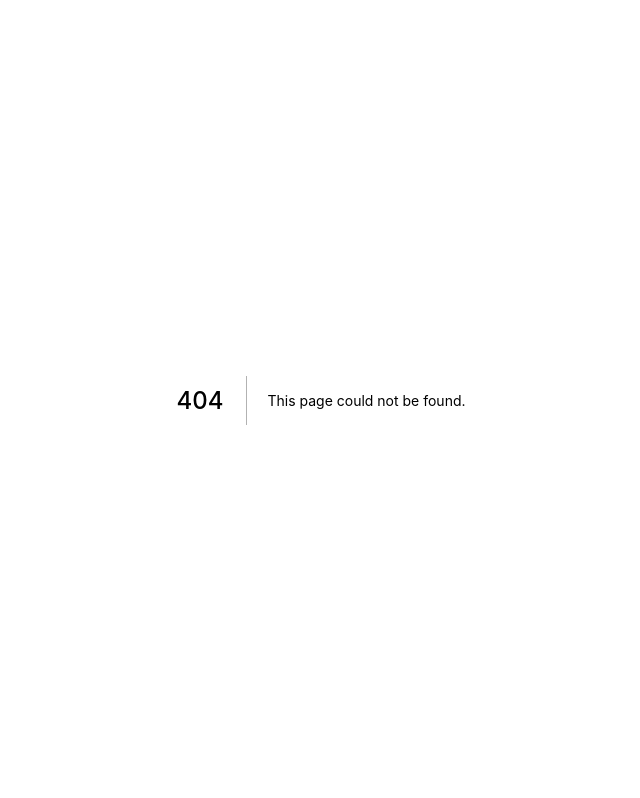
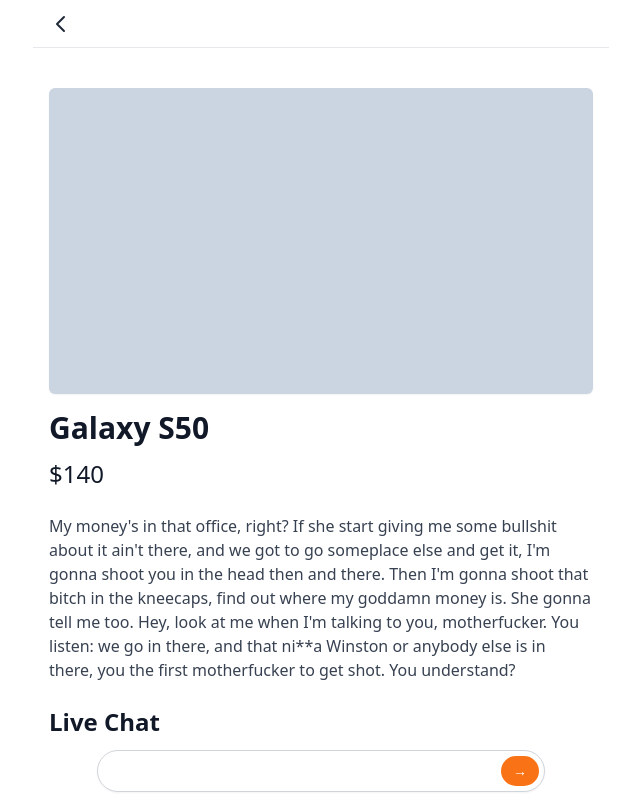
Before and after one commit to jongmato/carrot-market, a Next.js app: page /live/0 in a window 1280 px wide. Before the commit this address had no page. Shown: the top 798 px of the page, without its empty margins (319-959 px from the left). Built offline with nearby package versions, Linux system fonts and the light colour scheme.

Commit message:
feat: 라이브 스트림 화면 UI 구현

```diff
--- /dev/null
+++ b/pages/live/[id].tsx
@@ -0,0 +1,47 @@
+import type { NextPage } from 'next';
+import Layout from '../../components/layout';
+import Message from '../../components/message';
+
+const Stream: NextPage = () => {
+  return (
+    <Layout canGoBack>
+      <div className="space-y-4 py-10  px-4">
+        <div className="aspect-video w-full rounded-md bg-slate-300 shadow-sm" />
+        <div className="mt-5">
+          <h1 className="text-3xl font-bold text-gray-900">Galaxy S50</h1>
+          <span className="mt-3 block text-2xl text-gray-900">$140</span>
+          <p className=" my-6 text-gray-700">
+            My money&apos;s in that office, right? If she start giving me some bullshit about it ain&apos;t there, and
+            we got to go someplace else and get it, I&apos;m gonna shoot you in the head then and there. Then I&apos;m
+            gonna shoot that bitch in the kneecaps, find out where my goddamn money is. She gonna tell me too. Hey, look
+            at me when I&apos;m talking to you, motherfucker. You listen: we go in there, and that ni**a Winston or
+            anybody else is in there, you the first motherfucker to get shot. You understand?
+          </p>
+        </div>
+        <div>
+          <h2 className="text-2xl font-bold text-gray-900">Live Chat</h2>
+          <div className="h-[50vh] space-y-4 overflow-y-scroll py-10  px-4 pb-16">
+            <Message message="Hi how much are you selling them for?" />
+            <Message message="I want ￦20,000" reversed />
+            <Message message="미쳤어" />
+          </div>
+          <div className="fixed inset-x-0 bottom-0  bg-white py-2">
+            <div className="relative mx-auto flex w-full  max-w-md items-center">
+              <input
+                type="text"
+                className="w-full rounded-full border-gray-300 pr-12 shadow-sm focus:border-orange-500 focus:outline-none focus:ring-orange-500"
+              />
+              <div className="absolute inset-y-0 right-0 flex py-1.5 pr-1.5">
+                <button className="flex items-center rounded-full bg-orange-500 px-3 text-sm text-white hover:bg-orange-600 focus:ring-2 focus:ring-orange-500 focus:ring-offset-2">
+                  &rarr;
+                </button>
+              </div>
+            </div>
+          </div>
+        </div>
+      </div>
+    </Layout>
+  );
+};
+
+export default Stream;
--- /dev/null
+++ b/pages/live/create.tsx
@@ -0,0 +1,20 @@
+import type { NextPage } from 'next';
+import Button from '../../components/button';
+import Input from '../../components/input';
+import Layout from '../../components/layout';
+import TextArea from '../../components/textarea';
+
+const Create: NextPage = () => {
+  return (
+    <Layout canGoBack title="Go Live">
+      <form className=" space-y-4 py-10 px-4">
+        <Input required label="Name" name="name" type="text" />
+        <Input required label="Price" placeholder="0.00" name="price" type="text" kind="price" />
+        <TextArea name="description" label="Description" />
+        <Button text="Go live" />
+      </form>
+    </Layout>
+  );
+};
+
+export default Create;
--- /dev/null
+++ b/pages/live/index.tsx
@@ -0,0 +1,39 @@
+import type { NextPage } from 'next';
+import Link from 'next/link';
+import FloatingButton from '../../components/floatingButton';
+import Layout from '../../components/layout';
+
+const Live: NextPage = () => {
+  return (
+    <Layout hasTabBar title="라이브">
+      <div className=" space-y-4 divide-y-[1px]">
+        {[1, 1, 1, 1, 1, 1, 1].map((_, i) => (
+          <Link key={i} href={`/live/${i}`}>
+            <a className="block px-4  pt-4">
+              <div className="aspect-video w-full rounded-md bg-slate-300 shadow-sm" />
+              <h1 className="mt-2 text-2xl font-bold text-gray-900">Galaxy S50</h1>
+            </a>
+          </Link>
+        ))}
+        <FloatingButton href="/live/create">
+          <svg
+            className="h-6 w-6"
+            fill="none"
+            stroke="currentColor"
+            viewBox="0 0 24 24"
+            xmlns="http://www.w3.org/2000/svg"
+          >
+            <path
+              strokeLinecap="round"
+              strokeLinejoin="round"
+              strokeWidth="2"
+              d="M15 10l4.553-2.276A1 1 0 0121 8.618v6.764a1 1 0 01-1.447.894L15 14M5 18h8a2 2 0 002-2V8a2 2 0 00-2-2H5a2 2 0 00-2 2v8a2 2 0 002 2z"
+            ></path>
+          </svg>
+        </FloatingButton>
+      </div>
+    </Layout>
+  );
+};
+
+export default Live;
--- /dev/null
+++ b/pages/profile/edit.tsx
@@ -0,0 +1,28 @@
+import type { NextPage } from 'next';
+import Button from '../../components/button';
+import Input from '../../components/input';
+import Layout from '../../components/layout';
+
+const EditProfile: NextPage = () => {
+  return (
+    <Layout canGoBack title="Edit Profile">
+      <form className="space-y-4 py-10 px-4">
+        <div className="flex items-center space-x-3">
+          <div className="h-14 w-14 rounded-full bg-slate-500" />
+          <label
+            htmlFor="picture"
+            className="cursor-pointer rounded-md border border-gray-300 py-2 px-3 text-sm font-medium text-gray-700 shadow-sm hover:bg-gray-50 focus:ring-2 focus:ring-orange-500 focus:ring-offset-2"
+          >
+            Change
+            <input id="picture" type="file" className="hidden" accept="image/*" />
+          </label>
+        </div>
+        <Input required label="Email address" name="email" type="email" />
+        <Input required label="Phone number" name="phone" type="number" kind="phone" />
+        <Button text="Update profile" />
+      </form>
+    </Layout>
+  );
+};
+
+export default EditProfile;
```
